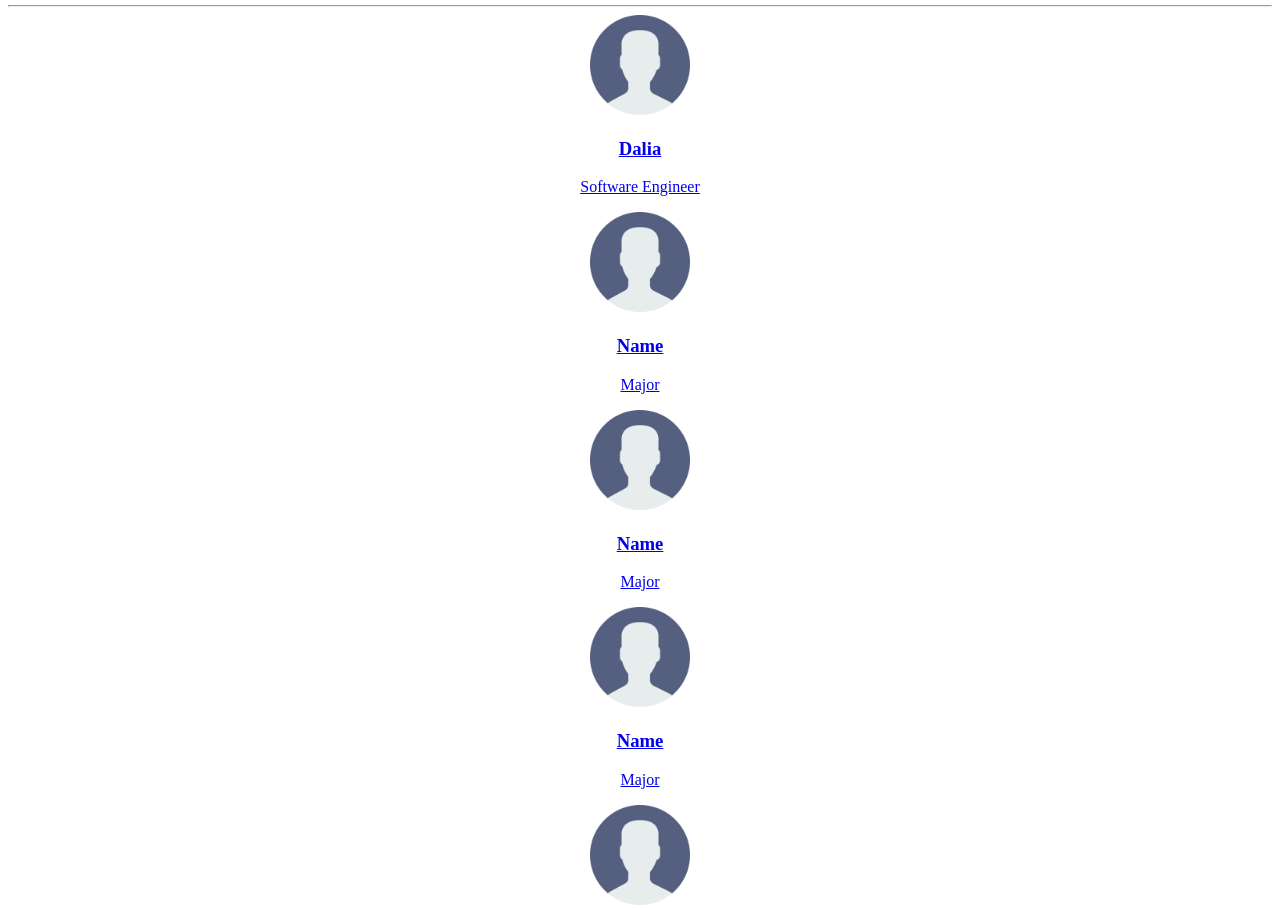
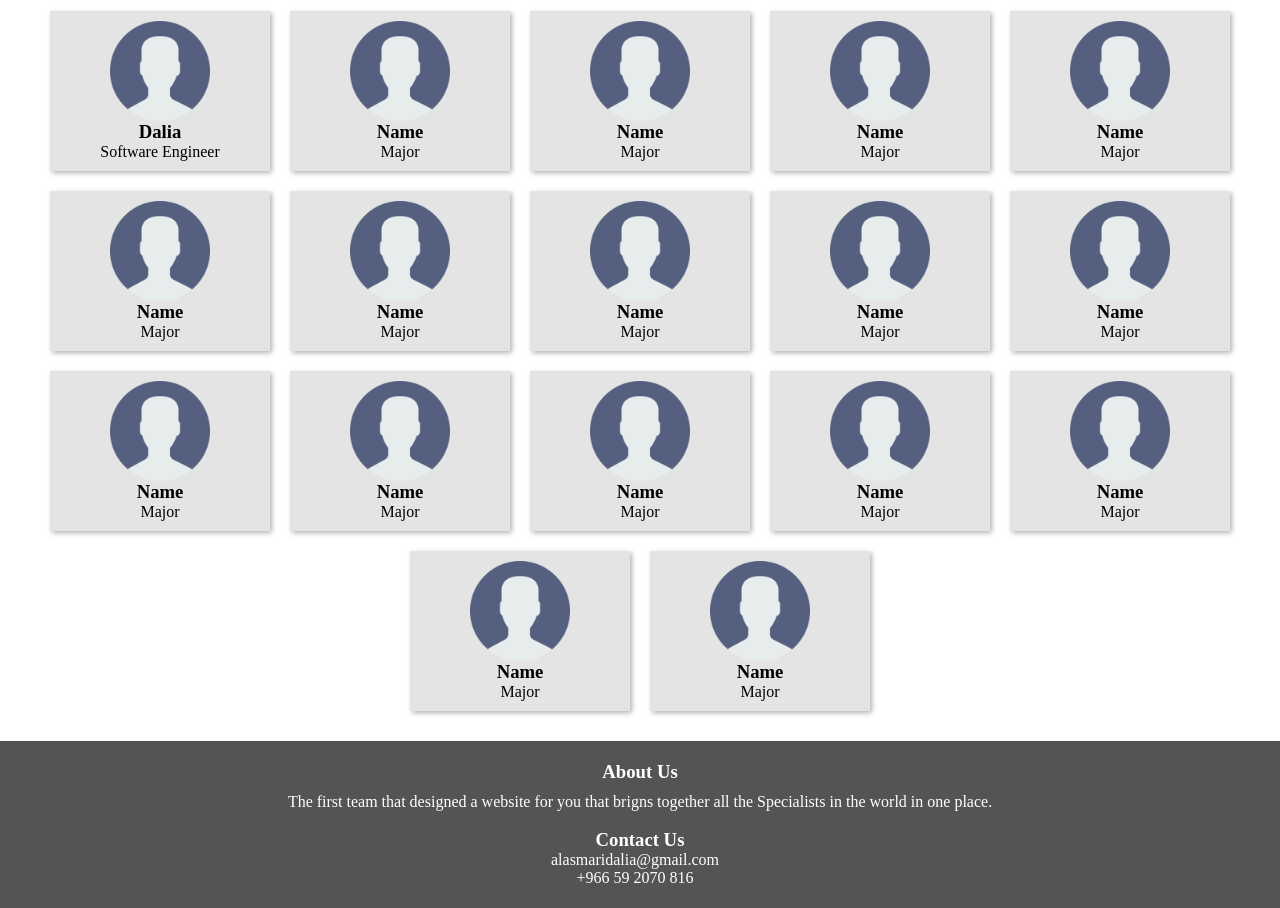
Before and after one commit to daliau/techies, a plain HTML site: page index.html in a window 1280 px wide. Shown: the part 217-1125 px from the top of the page. Drawn offline with Linux system fonts and the light colour scheme.

Commit message:
updated index.html and added indexStyles.css

```diff
--- /dev/null
+++ b/css/indexStyles.css
@@ -0,0 +1,122 @@
+/* External index styles sheet */
+
+/* Reset default margin and padding */
+* {
+    margin: 0;
+    padding: 0;
+}
+
+/* Style for header */
+header {
+    background-color: #5777a8;
+    text-align: center;
+    padding: 20px;
+}
+
+/* Style for logo */
+.Techieslogo {
+    display: block;
+    margin: 0 auto;
+    float: center;
+}
+
+/* Style for login button */
+.loginButton {
+    float: right;
+    color: white;
+    text-decoration: none;
+    margin-top: 10px;
+}
+
+/* Style for filter button */
+.filter{
+    float: left;
+}
+
+/* Style for search bar */
+.search-bar {
+    margin-top: 10px;
+    display: inline-block; /* Display search bar as inline-block */
+}
+
+/* Style for search input */
+#searchInput {
+    padding: 8px; /* Increase padding for search input */
+    border-radius: 10px; /* Rounded border for search input */
+    border: 1px solid #ccc;
+    outline: none;
+}
+
+/* Style for search button */
+#searchButton {
+    padding: 8px 20px; /* Adjust padding for search button */
+    border: 1px solid #ccc;
+    border-radius: 10px; /* Rounded border for search button */
+    background-color: #f3f3f3;
+    cursor: pointer;
+}
+
+/* Style for main section */
+main {
+    text-align: center;
+    padding: 20px;
+}
+
+/* Style for profile container */
+.profiles {
+    display: flex;
+    flex-wrap: wrap;
+    justify-content: center;
+}
+
+/* Style for individual profile */
+.profile {
+    background-color: #e4e4e4;
+    box-shadow: 2px 2px 5px rgba(0, 0, 0, 0.3);
+    margin: 10px;
+    padding: 10px;
+    width: 200px;
+}
+
+.profile a {
+    text-decoration: none;
+}
+
+/* Style for profile image */
+.profile img {
+    display: block;
+    margin: 0 auto;
+}
+
+/* Style for profile info */
+.profile-info {
+    text-align: center;
+    color: black;
+}
+
+
+/* Style for footer */
+footer {
+    background-color: #545454;
+    color: white;
+    text-align: center;
+    padding: 20px;
+}
+
+/* Style for footer links */
+footer a {
+    color: white;
+    text-decoration: none;
+    margin-right: 10px;
+}
+
+/* Style for footer images */
+footer img {
+    vertical-align: middle;
+    margin-right: 5px;
+}
+
+/* Style for footer paragraphs */
+footer p {
+    margin-top: 10px;
+}
--- a/index.html
+++ b/index.html
@@ -5,17 +5,20 @@
 <head>
    <meta charset="utf-8">
    <title>Techies</title>
+   <link rel="stylesheet" type="text/css" href="css/indexStyles.css">
 </head>
 
 <body>
-   <header align="center"> <!-- header element creates a header for the page -->
-      <img src="img/logo.png" alt="Techies logo" />
+   <header> <!-- header element creates a header for the page -->
+      <p class ="Techieslogo"><img src="img/logo.png" height="30%" width="30%" alt="Techies logo" /></p>
+      <div class="loginButton"><a href="LogIn.html">Login <img src="img/login-icon.png" width="30" height="30"
+               alt="Login icon" /> </a></div>
+      <p class="filter"><img src="img/filter-icon.png" width="30" height="30" alt="Filter icon" /></p>
       <!-- a divider for the search bar to adjust it later-->
       <div class="search-bar">
          <input type="text" id="searchInput" placeholder="Lets search!">
          <button id="searchButton">Search</button>
       </div>
-      <hr>
    </header>
 
    <main align="center"> <!-- Begin main section -->
@@ -73,20 +76,142 @@
             </a>
          </div>
 
+         <div class="profile">
+            <a href="profile.html">
+               <img src="img/profilePic.png" width="100" height="100" alt="Profile Picture">
+               <div class="profile-info">
+                  <h3>Name</h3>
+                  <p>Major</p>
+               </div>
+            </a>
+         </div>
+
+         <div class="profile">
+            <a href="profile.html">
+               <img src="img/profilePic.png" width="100" height="100" alt="Profile Picture">
+               <div class="profile-info">
+                  <h3>Name</h3>
+                  <p>Major</p>
+               </div>
+            </a>
+         </div>
+
+         <div class="profile">
+            <a href="profile.html">
+               <img src="img/profilePic.png" width="100" height="100" alt="Profile Picture">
+               <div class="profile-info">
+                  <h3>Name</h3>
+                  <p>Major</p>
+               </div>
+            </a>
+         </div>
+
+         <div class="profile">
+            <a href="profile.html">
+               <img src="img/profilePic.png" width="100" height="100" alt="Profile Picture">
+               <div class="profile-info">
+                  <h3>Name</h3>
+                  <p>Major</p>
+               </div>
+            </a>
+         </div>
+
+         <div class="profile">
+            <a href="profile.html">
+               <img src="img/profilePic.png" width="100" height="100" alt="Profile Picture">
+               <div class="profile-info">
+                  <h3>Name</h3>
+                  <p>Major</p>
+               </div>
+            </a>
+         </div>
+
+         <div class="profile">
+            <a href="profile.html">
+               <img src="img/profilePic.png" width="100" height="100" alt="Profile Picture">
+               <div class="profile-info">
+                  <h3>Name</h3>
+                  <p>Major</p>
+               </div>
+            </a>
+         </div>
+
+         <div class="profile">
+            <a href="profile.html">
+               <img src="img/profilePic.png" width="100" height="100" alt="Profile Picture">
+               <div class="profile-info">
+                  <h3>Name</h3>
+                  <p>Major</p>
+               </div>
+            </a>
+         </div>
+
+         <div class="profile">
+            <a href="profile.html">
+               <img src="img/profilePic.png" width="100" height="100" alt="Profile Picture">
+               <div class="profile-info">
+                  <h3>Name</h3>
+                  <p>Major</p>
+               </div>
+            </a>
+         </div>
+
+         <div class="profile">
+            <a href="profile.html">
+               <img src="img/profilePic.png" width="100" height="100" alt="Profile Picture">
+               <div class="profile-info">
+                  <h3>Name</h3>
+                  <p>Major</p>
+               </div>
+            </a>
+         </div>
+
+         <div class="profile">
+            <a href="profile.html">
+               <img src="img/profilePic.png" width="100" height="100" alt="Profile Picture">
+               <div class="profile-info">
+                  <h3>Name</h3>
+                  <p>Major</p>
+               </div>
+            </a>
+         </div>
+
+         <div class="profile">
+            <a href="profile.html">
+               <img src="img/profilePic.png" width="100" height="100" alt="Profile Picture">
+               <div class="profile-info">
+                  <h3>Name</h3>
+                  <p>Major</p>
+               </div>
+            </a>
+         </div>
+
+         <div class="profile">
+            <a href="profile.html">
+               <img src="img/profilePic.png" width="100" height="100" alt="Profile Picture">
+               <div class="profile-info">
+                  <h3>Name</h3>
+                  <p>Major</p>
+               </div>
+            </a>
+         </div>
+
       </div>
    </main>
 
-   <hr>
    <footer align="center"> <!-- Begin footer section that hold information about the website-->
       <h3>About Us</h3>
       <p>The first team that designed a website for you that brigns together all the Specialists in the world in one
          place.</p>
 
+      <br>
       <h3>Contact Us</h3>
       <a href="mailto:alasmaridalia@gmail.com">alasmaridalia@gmail.com</a>
       <br>
       <a href="tel:+966 59 2070 816">+966 59 2070 816</a>
 
+      <br>
+      <br>
       <h3>Follow Us</h3>
       <a href="#" style="text-decoration: none;"><img src="img/facebook-icon.png" width="25" height="25"
             alt="Facebook">@techies</a>
```
Also changed, not shown: img/filter-icon.png (added), img/login-icon.png (added), img/logo.png.
